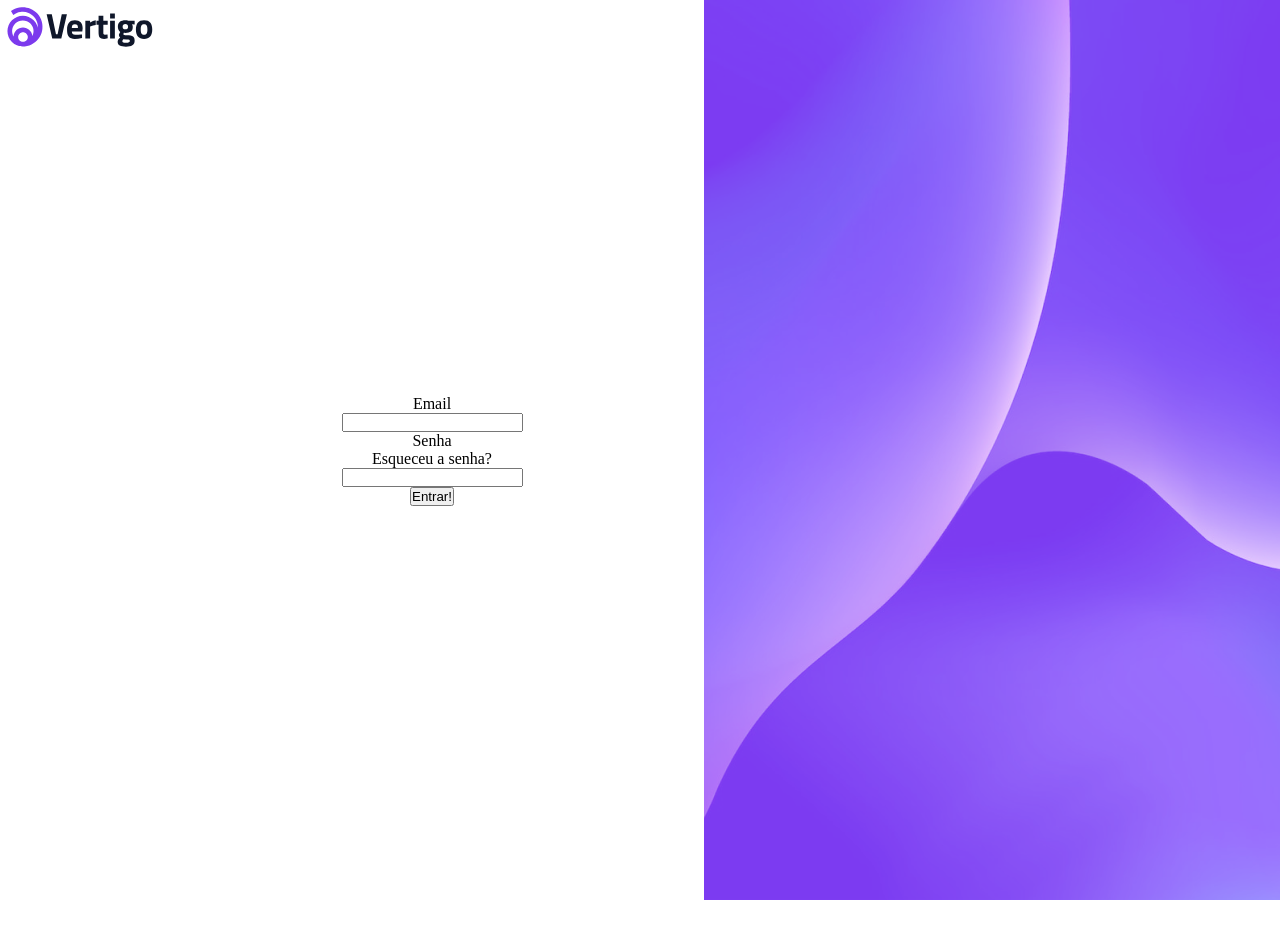
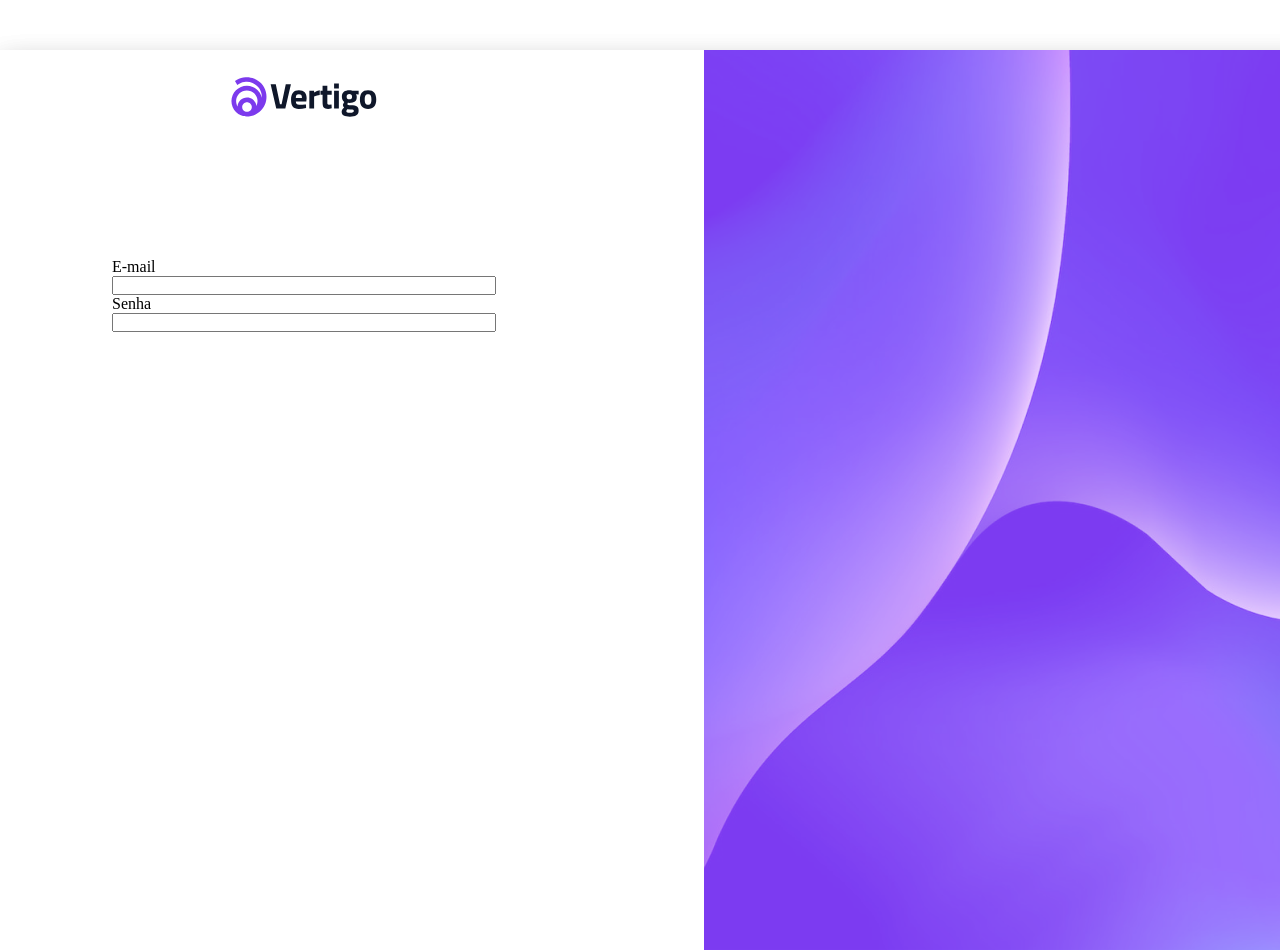
Before and after one commit to gabrielvtdev/bora-codar11, a plain HTML site: page index.html in a window 1280 px wide. Shown: the top 950 px of the page. Before the commit the page ends 900 px from the top, so only its background shows below. Drawn offline with Linux system fonts and the light colour scheme.

Commit message:
inputs change

```diff
--- a/index.html
+++ b/index.html
@@ -9,25 +9,22 @@
   <body>
     <div class="page">
       <main>
-        <div class="logo">
-          <img src="./assets/logo.svg" alt="" />
+        <div>
+          <form>
+
+            <img class="logo" src="assets/logo.svg" alt="" />
+            <div class="input-wrapper">
+              <label for="event-email">E-mail</label>
+              <input type="email" id="event-email" />
+            </div>
+
+            <div class="input-wrapper">
+              <label for="event-password">Senha</label>
+              <input type="password" id="event-password" minlength="8" />
+            </div>
+          </form>
         </div>
-        <form>
-          <label for="email">Email</label>
-          <input type="email" id="email" />
-
-          <label for="password">Senha</label>
-          <a class="recuperar" id="esqueci-senha"> Esqueceu a senha? </a>
-          <input type="password" id="password" />
-          <button
-            type="button"
-            class="entrar"
-            id="login-button"
-          >
-            Entrar!
-          </button>
-        </form>
-        <img id="main-bg" src="./assets/main-bg.png" alt="" />
+        <img class="main-bg" src="./assets/main-bg.png" alt="" />
       </main>
     </div>
   </body>
--- a/style.css
+++ b/style.css
@@ -11,21 +11,30 @@ body {
 
 main {
   width: 1440px;
-  margin: auto;
+  margin: 50px auto 0;
   display: flex;
   justify-content: space-between;
   box-shadow: 0 15px 30px 0 rgba(0, 0, 0, 0.2),
     0 15px 30px 0 rgba(0, 0, 0, 0.19);
 }
 
-form {
+.logo {
+  margin: auto;
+  margin-top: 20px;
+  margin-bottom: 134px;
   display: flex;
-  justify-content: center;
-  flex-direction: column;
-  align-items: center;
-  margin: auto;
 }
 
-#main-bg {
+.main-bg {
   background: cover;
 }
+
+.input-wrapper{
+  display: flex;
+  flex-direction: column;
+}
+
+form {
+  width: 384px;
+  margin: 0px 208px 208px 112px;
+}
```
